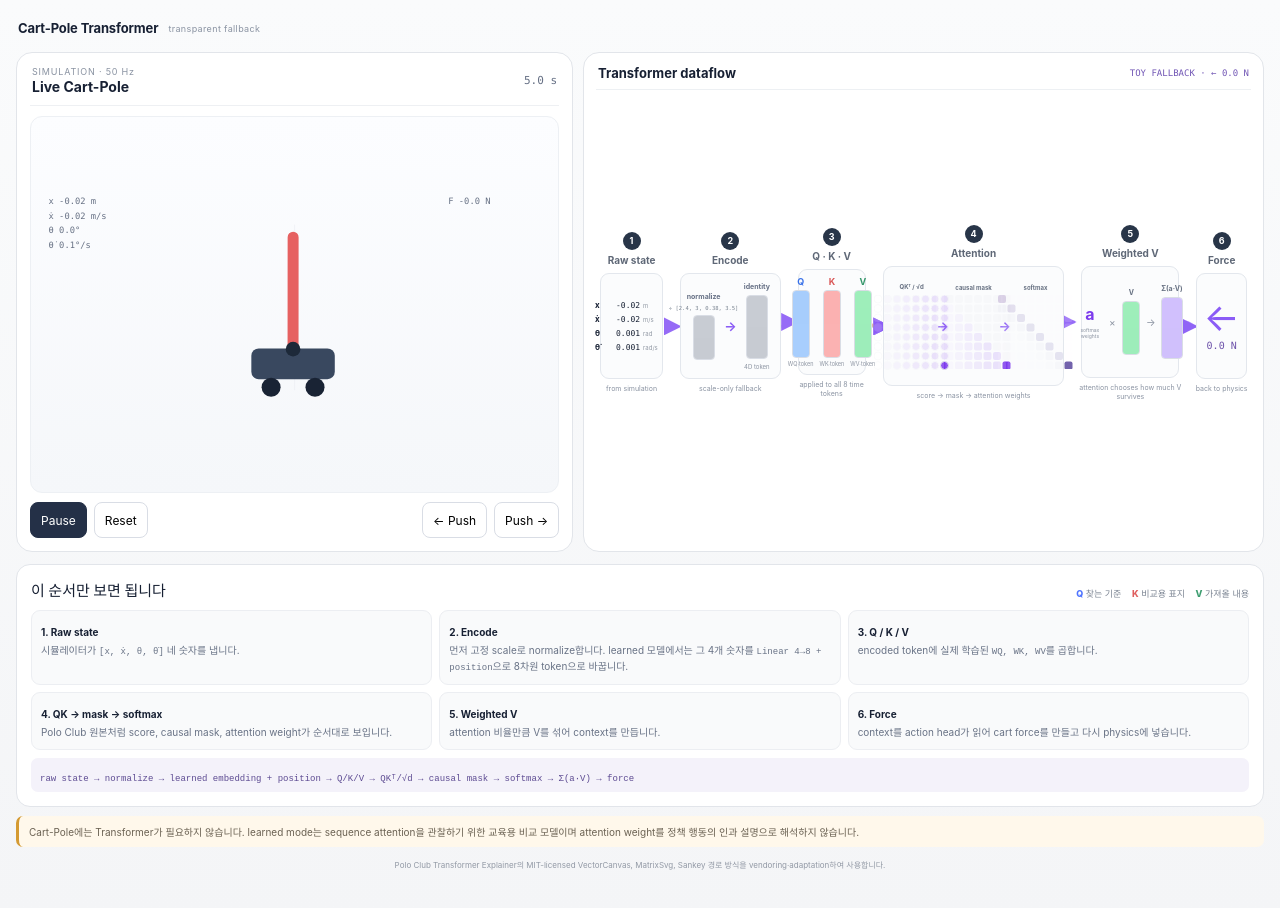
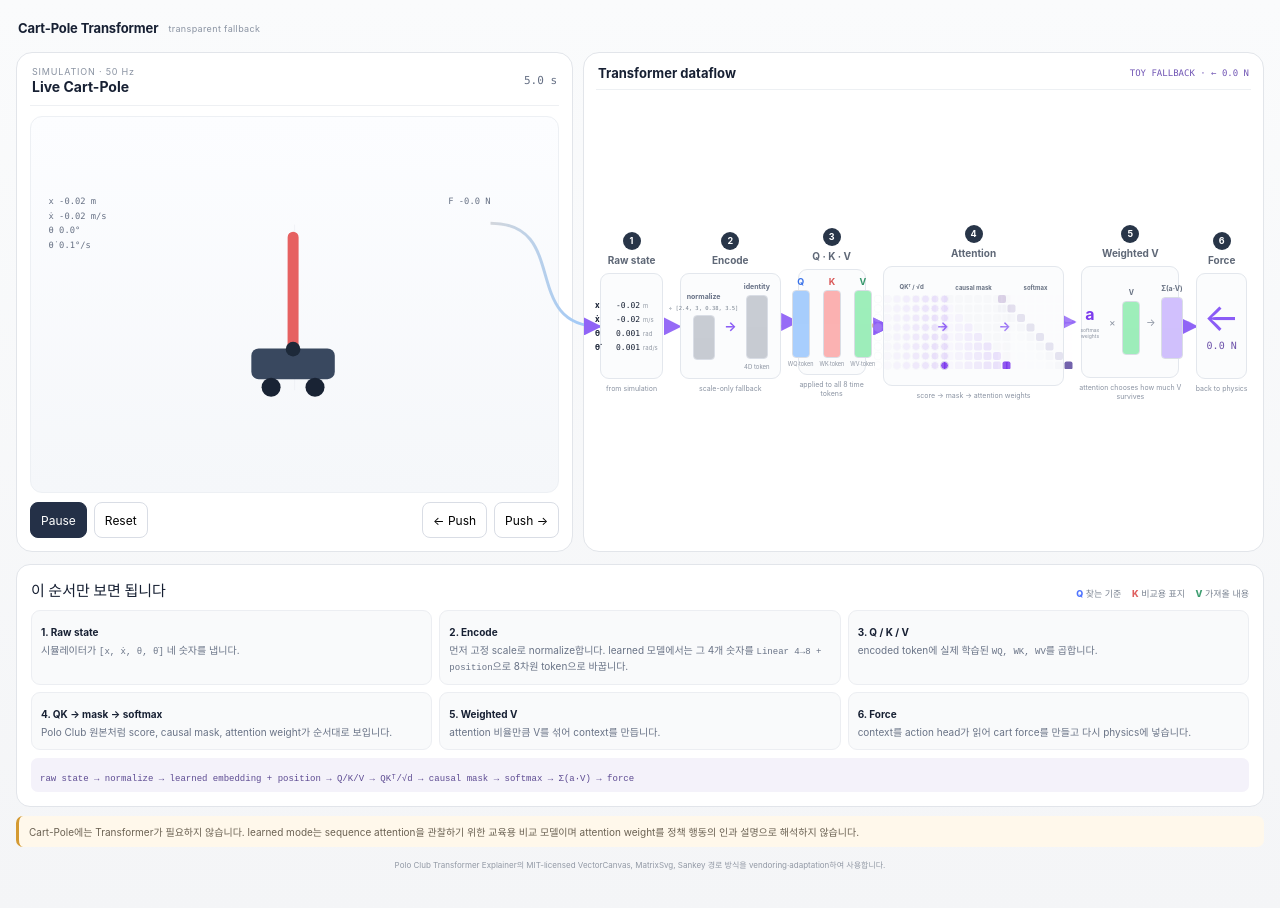
Before and after one commit to tinmanlab/cartpole-transformer, a Svelte app: page / in a window 1280 px wide. Shown: the top 908 px of the page. Built offline with nearby package versions, Linux system fonts and the light colour scheme; no server answers.

Commit message:
viz: connect simulation state directly into transformer flow

```diff
--- a/src/App.svelte
+++ b/src/App.svelte
@@ -2,6 +2,7 @@
   import { onMount } from 'svelte';
   import CartPoleView from './components/CartPoleView.svelte';
   import Pipeline from './components/Pipeline.svelte';
+  import UpstreamSankeyFlow from './upstream/SankeyFlow.svelte';
   import { resetState, stepCartPole, terminal, stateArray, PHYSICS } from './lib/physics.js';
   import { runAttention, forceFromScore } from './lib/attention.js';
   import { loadLearnedModel, runLearnedAttention } from './lib/learned_attention.js';
@@ -19,6 +20,17 @@
   let elapsed = 0;
   let status = 'balancing';
   let raf = 0;
+  const bridgePathMap = {
+    state: [{
+      from: '.sim-card .state-readout',
+      to: '.stage-raw .anchor',
+      type: 'stroke',
+      gradientId: 'gray-blue',
+      opacity: .95,
+      curve: 80
+    }]
+  };
+  $: bridgeRedrawKey = stateArray(state).map(v=>v.toFixed(4)).join('|') + result.modelType;
 
   function infer(sequence) {
     return learnedModel ? runLearnedAttention(sequence, learnedModel) : runAttention(sequence);
@@ -97,6 +109,7 @@
   </header>
 
   <section class="lab-grid" aria-label="live Cart-Pole and Transformer visualization">
+    <UpstreamSankeyFlow pathMap={bridgePathMap} redrawKey={bridgeRedrawKey}/>
     <CartPoleView {state} force={appliedForce} {running} {elapsed} {status} onToggle={toggle} onReset={reset} onPush={push} onPushEnd={pushEnd}/>
     <Pipeline {history} {result} {controllerForce}/>
   </section>
```
